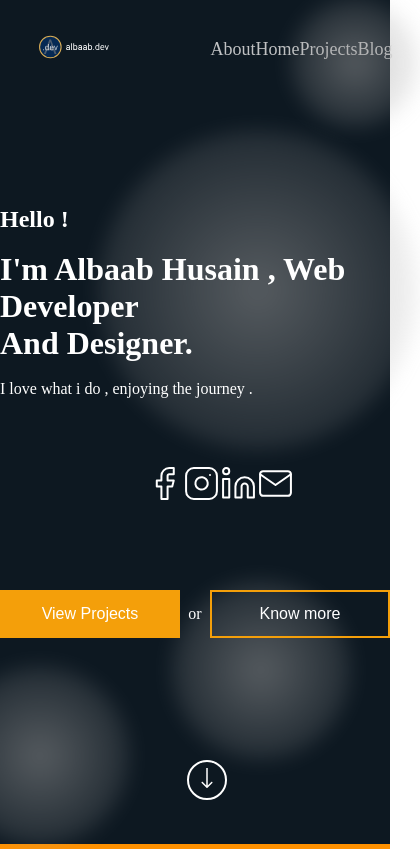
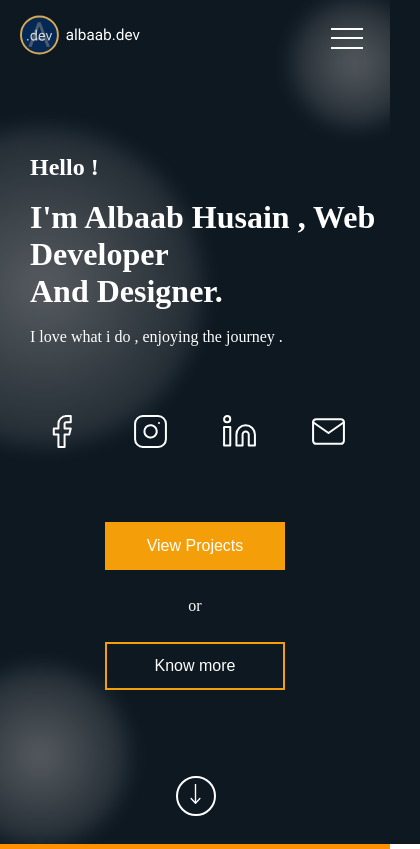
Before and after one commit to albaabhusain/portfolio, a plain HTML site: page index.html in a window 390 px wide. Shown: the top 849 px of the page, 420 px wide, since content can reach past the window. Drawn offline with Linux system fonts and the light colour scheme.

Commit message:
UI: responsive

```diff
--- a/css/home.css
+++ b/css/home.css
@@ -3,9 +3,16 @@
    padding: 0;
    box-sizing: border-box;
 }
-body{
+/* body{
     width: 100%;
+
+} */
+
+
+
+#wrapper{
     overflow-x: hidden;
+
 }
 /* nav bar */
 .nav{
@@ -38,8 +45,6 @@ body{
     justify-content: space-around;
     width: 36vw;
 
-
-
 }
 
 .nav a{
@@ -48,14 +53,18 @@ body{
 }
 
 
+
+
 /* section 1  */
 .section-1{
     background: #0D1821;
     height: 100vh;
-    width: 100%;
+    width: 100vw;
     display: flex;
     justify-content: center;
     align-items: center;
+    overflow: hidden;
+
 }
 
 .circle-1 ,.circle-2 ,.circle-3,.circle-4{
@@ -162,3 +171,121 @@ filter: blur(10px);
     height: 100vh;
 
 }
+
+
+
+
+
+/* mobile screen android */
+@media screen and (max-width: 800px){
+
+    /* body */
+
+
+
+    /* nav */
+
+    .resnav{
+        transform: translateX(0vw) !important;
+        overflow: hidden !important;
+
+    }
+    .d-none{
+        display: none !important;
+    }
+    .burgerNav{
+        position: absolute;
+        display: block;
+        z-index: 5;
+
+        top: 20px;
+        right: 20px;
+    }
+
+    .line{
+        height: 2px;
+        width: 32px;
+        background: white;
+        z-index: 4;
+        margin: 7.5px;
+
+    }
+
+    .nav{
+        height: 80px;
+        padding: 0 5vw;
+        display: flex;
+        flex-direction: column;
+        align-items: flex-start;
+        overflow: hidden;
+    }
+    .logoNav img{
+        height: 70px;
+        width: 120px;
+    }
+    .navList{
+        transform: translateX(100vw);
+        align-self: center;
+        display: flex;
+        flex-direction: column;
+        justify-content: space-around;
+        height: 100vh;
+        width: 100vw;
+        background: #0D1821;
+        z-index: 4;
+        position: fixed;
+
+
+    }
+    .navItem{
+        height: 100px;
+        width: 100vw;
+        display: flex;
+        justify-content: center;
+        align-items: center;
+        z-index: 4;
+
+
+    }
+    /* sect 1 */
+    .section-1{
+        position: relative;
+        overflow-x: hidden;
+        z-index: -1;
+    }
+
+    .circle-1{
+        width: 320px;
+        height: 320px;
+        left: -30vw;
+        top: 15vh;
+    }
+    .circle-4{
+        display: none;
+    }
+
+    .mainText{
+
+        padding: 0 0 0 30px;
+
+
+    }
+
+    .socialHandle{
+       width: 78vw;
+    }
+    .headButton {
+        height: 20vh;
+        display: flex;
+        justify-content: space-between;
+        align-items: center;
+        margin-top: 8vh;
+        flex-direction: column;
+        align-content: center;
+    }
+
+    .scrollBtn{
+        top: 82vh;
+        left: 45vw;
+    }
+}
--- a/index.html
+++ b/index.html
@@ -11,6 +11,7 @@
 
     <!-- navigation -->
 
+
     <div class="nav">
 
         <div class="logoNav">
@@ -23,8 +24,14 @@
             <li class="navItem"><a href="" class="navLink">Blog</a></li>
 
         </ul>
+
+
     </div>
-
+        <div class="burgerNav">
+            <div class="line"></div>
+            <div class="line"></div>
+            <div class="line"></div>
+        </div>
     <!-- section 1 -->
 
     <div class="section-1">
@@ -72,6 +79,9 @@
 
     </div>
 
+
+
+
 </body>
 <script src="js/app.js"></script>
 </html>
--- a/js/app.js
+++ b/js/app.js
@@ -0,0 +1,15 @@
+const resNav= document.querySelector('.burgerNav');
+const navList = document.querySelector('.navList');
+const sect1= document.querySelector('.section-1');
+
+
+
+
+
+
+resNav.addEventListener('click',()=>{
+
+   navList.classList.toggle("resnav");
+   sect1.classList.toggle('d-none');
+
+})
```
